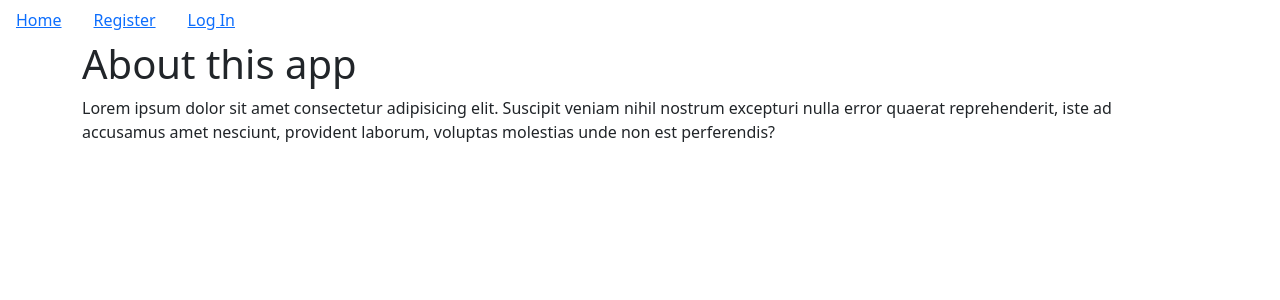
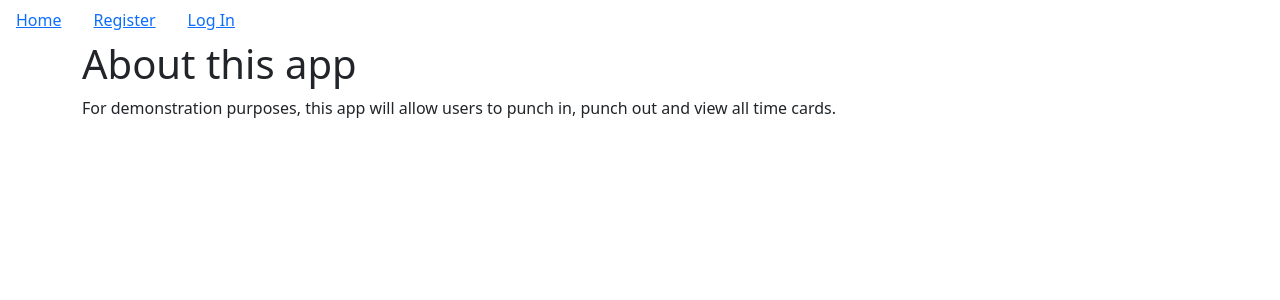
Before and after one commit to awatersny/time_cards, a Flask app: page /info in a window 1280 px wide. Shown: the top 300 px of the page. Run offline with Flask 2, Linux system fonts and the light colour scheme; data that the repository does not hold is empty; parts of the project's set-up code (start-up, migrations or seed data) failed here and were passed over.

Commit message:
Update UI

```diff
--- a/myapp/__init__.py
+++ b/myapp/__init__.py
@@ -19,7 +19,7 @@ app.config['SECRET_KEY'] = os.getenv('SECRET_KEY')
 
 # set up connection to db
 app.config['SQLALCHEMY_DATABASE_URI'] = "postgresql://localhost:5432/time_cards"
-app.config['SQLALCHEMY_DATABASE_URI'] = os.getenv('DATABASE_URL').replace("://", "ql://", 1)
+# app.config['SQLALCHEMY_DATABASE_URI'] = os.getenv('DATABASE_URL').replace("://", "ql://", 1)
 app.config['SQLALCHEMY_TRACK_MODIFICATIONS'] = False
 
 db = SQLAlchemy(app)
--- a/myapp/templates/info.html
+++ b/myapp/templates/info.html
@@ -2,7 +2,7 @@
 {% block content %}
     <div class="jumbotron">
         <h1>About this app</h1>
-        <p>Lorem ipsum dolor sit amet consectetur adipisicing elit. Suscipit veniam nihil nostrum excepturi nulla error quaerat reprehenderit, iste ad accusamus amet nesciunt, provident laborum, voluptas molestias unde non est perferendis?</p>
+        <p>For demonstration purposes, this app will allow users to punch in, punch out and view all time cards.</p>
     </div>
 
 {% endblock %}
--- a/myapp/templates/login.html
+++ b/myapp/templates/login.html
@@ -1,6 +1,6 @@
 {% extends "base.html" %}
 {% block content %}
-
+<h1>Login</h1>
 <form method="POST">
     {{form.hidden_tag()}}
     {{form.email.label}}{{form.email}}<br>
--- a/myapp/templates/register.html
+++ b/myapp/templates/register.html
@@ -1,6 +1,6 @@
 {% extends "base.html" %}
 {% block content %}
-
+<h1>Sign Up</h1>
 <form method="POST">
     {{form.hidden_tag()}}
     {{form.email.label}}{{form.email}}<br>
```
